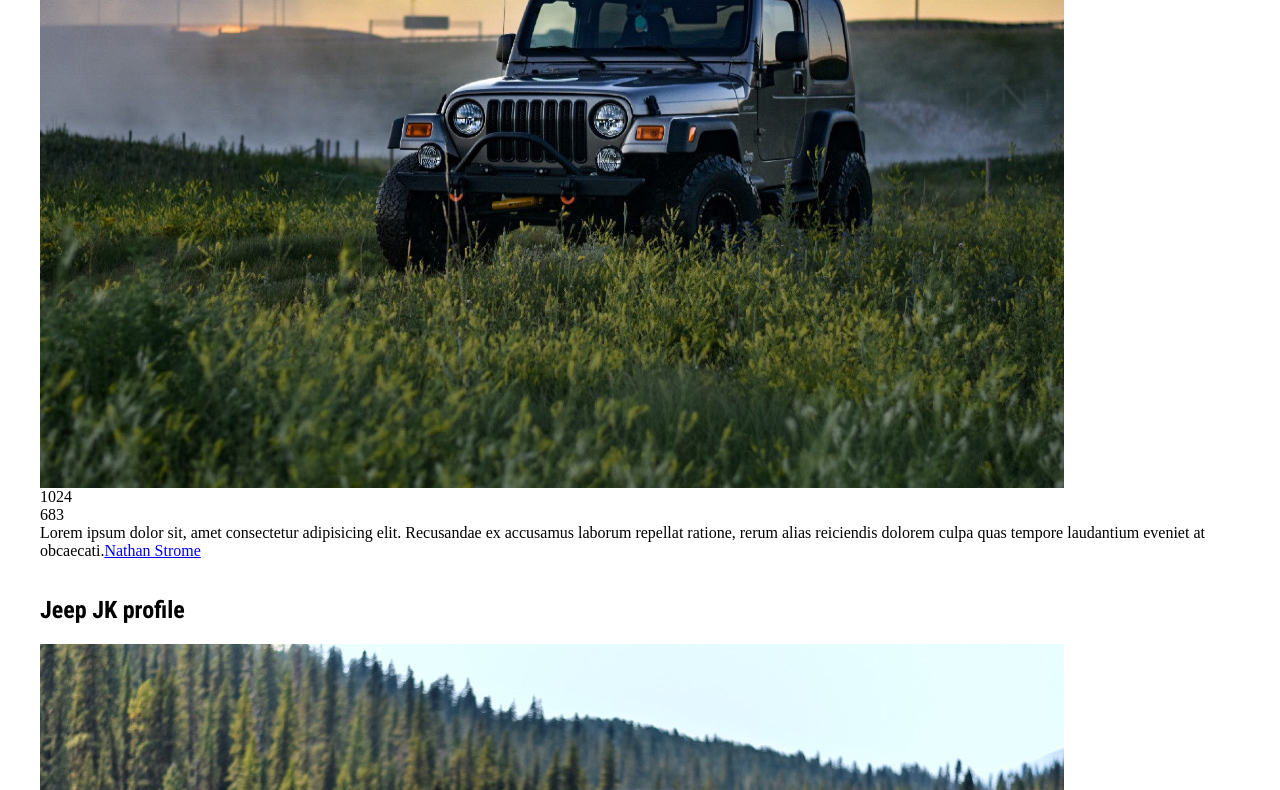
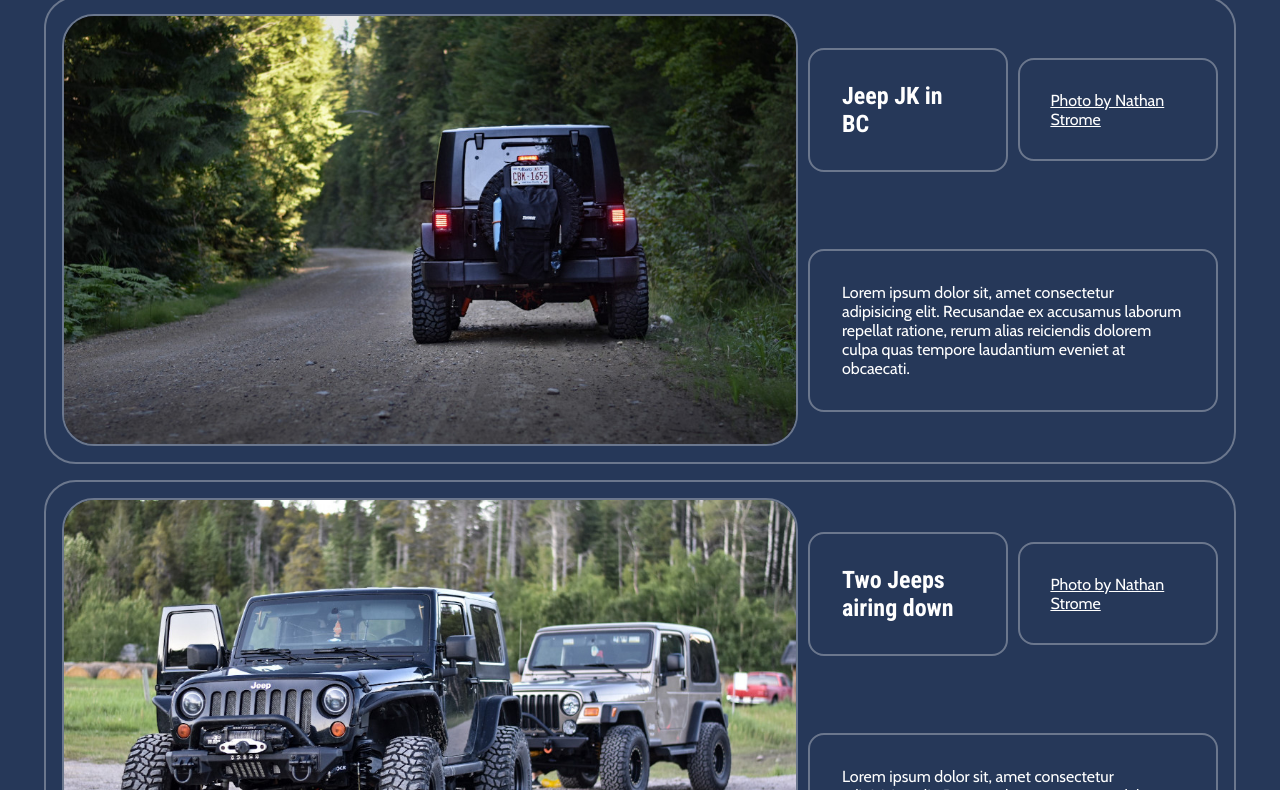
Before and after one commit to MakaylaMR/cpnt262-a2, a plain HTML site: page index.html in a window 1280 px wide. Shown: the part 2010-2800 px from the top of the page. Drawn offline with nearby package versions, Linux system fonts and the light colour scheme.

Commit message:
finished styling

```diff
--- a/index.html
+++ b/index.html
@@ -10,11 +10,11 @@
   <title>Dynamic Image Gallery</title>
 </head>
 <body>
-  <main>
     <!--    heading    -->
     <header>
       <h1 class="header">Jeep Image Gallery</h1>
     </header>
+  <main>
     <!--    everything   -->
     <section></section>
   </main>
--- a/scripts/main.js
+++ b/scripts/main.js
@@ -9,7 +9,7 @@ const jeeps = [
     height: 683,
     pathURL:'assets/images/couple-jeeps-medium.jpg',
     credit: 'Nathan Strome',
-    creditLink: '<a href="https://www.instagram.com/evolution_jk/',
+    creditLink: 'https://www.instagram.com/evolution_jk/',
     alt: 'Two Jeeps'
   },
   {
@@ -20,7 +20,7 @@ const jeeps = [
     height: 683,
     pathURL:'assets/images/jeep-background-medium.jpg',
     credit: 'Nathan Strome',
-    creditLink: '<a href="https://www.instagram.com/evolution_jk/',
+    creditLink: 'https://www.instagram.com/evolution_jk/',
     alt: 'Two Jeeps'
   },
   {
@@ -31,7 +31,7 @@ const jeeps = [
     height: 683,
     pathURL:'assets/images/jeep-profile-makayla-medium.jpg',
     credit: 'Nathan Strome',
-    creditLink: '<a href="https://www.instagram.com/evolution_jk/',
+    creditLink: 'https://www.instagram.com/evolution_jk/',
     alt: 'jeeps'
   },
   {
@@ -42,7 +42,7 @@ const jeeps = [
     height: 683,
     pathURL:'assets/images/jeep-profile-nathan-medium.jpg',
     credit: 'Nathan Strome',
-    creditLink: '<a href="https://www.instagram.com/evolution_jk/',
+    creditLink: 'https://www.instagram.com/evolution_jk/',
     alt: 'jeeps'
   },
   {
@@ -53,7 +53,7 @@ const jeeps = [
     height: 683,
     pathURL:'assets/images/jeepjk-bctrip-medium.jpg',
     credit: 'Nathan Strome',
-    creditLink: '<a href="https://www.instagram.com/evolution_jk/',
+    creditLink: 'https://www.instagram.com/evolution_jk/',
     alt:'jeeps in bc'
   },
   {
@@ -64,7 +64,7 @@ const jeeps = [
     height: 683,
     pathURL:'assets/images/jeepjk-jeeptj-airdown-medium.jpg',
     credit: 'Nathan Strome',
-    creditLink: '<a href="https://www.instagram.com/evolution_jk/',
+    creditLink: 'https://www.instagram.com/evolution_jk/',
     alt:'jeeps'
   },
   {
@@ -75,7 +75,7 @@ const jeeps = [
     height: 683,
     pathURL:'assets/images/jeeptj-airdown-medium.jpg',
     credit: 'Nathan Strome',
-    creditLink: '<a href="https://www.instagram.com/evolution_jk/',
+    creditLink: 'https://www.instagram.com/evolution_jk/',
     alt:'jeeps'
   },
   {
@@ -86,7 +86,7 @@ const jeeps = [
     height: 682,
     pathURL:'assets/images/jeeptj-hole-medium.jpg',
     credit: 'Nathan Strome',
-    creditLink: '<a href="https://www.instagram.com/evolution_jk/',
+    creditLink: 'https://www.instagram.com/evolution_jk/',
     alt:'jeeps'
   },
   {
@@ -97,7 +97,7 @@ const jeeps = [
     height: 683,
     pathURL:'assets/images/jeeptj-sideprofile-medium.jpg',
     credit: 'Nathan Strome',
-    creditLink: '<a href="https://www.instagram.com/evolution_jk/>Nathan Strome</a>',
+    creditLink: 'https://www.instagram.com/evolution_jk/',
     alt:'jeeps'
   }
 ];
@@ -117,31 +117,34 @@ jeeps.forEach( function(jeep){
     title.innerHTML = jeep.title;
     figure.appendChild(title);
 
-  //Creating img element, this is where the image, the alt and its source will be located (all inside the img element)
+  //Creating img element, this is where the image, the alt, its source, height and width will be located (all inside the img element)
     const img = document.createElement('img');
     img.src = jeep.pathURL;
     img.alt = jeep.description;
     img.width = jeep.width;
-    img. height = jeep.height;
+    img.height = jeep.height;
     figure.appendChild(img);
 
-  //Creating aside elements for width and height, I had a very specific vision for css grid, this is why I chose to display these into the HTML. Otherwise can include these into the img tag above.
-    const width = document.createElement('aside');
-    const height = document.createElement('aside');
-    height.innerHTML = jeep.height;
-    width.innerHTML = jeep.width;
-    figure.appendChild(width);
-    figure.appendChild(height);
+  //Creating aside elements for width and height, I had a very specific vision for css grid, this is why I chose to display these into the HTML. Otherwise can include these into the img tag alone.
+  //   const width = document.createElement('aside');
+  //   const height = document.createElement('aside');
+  //   height.innerHTML = jeep.height;
+  //   width.innerHTML = jeep.width;
+  //   figure.appendChild(width);
+  //   figure.appendChild(height);
+
+  // //Adding classes to differentiate aside elements in css grid.
+  //   height.classList.add('height');
+  //   width.classList.add('width');
+
+  //Creating a anchor element, this displays the photographers name and attached is a link to his "portfolio". (instagram)
+    const creditLink = document.createElement('a');
+    creditLink.href = jeep.creditLink;
+    creditLink.innerHTML = `Photo by ${jeep.credit}`;
+    figure.appendChild(creditLink);
 
   //Creating a figcaption element this includes the image description.
     const figCaption = document.createElement('figcaption')
     figCaption.innerHTML = `${jeep.description}`;
     figure.appendChild(figCaption);
-
-  // an anchor element is created for the credit link and nested within a figcaption
-
-    const creditLink = document.createElement('a');
-    creditLink.href = jeep.creditURL;
-    creditLink.innerHTML = jeep.credit;
-    figCaption.appendChild(creditLink);
   });
--- a/styles/main.css
+++ b/styles/main.css
@@ -3,14 +3,13 @@
 /*         FONTS        */
 /*headings*/
 h1,
-h2,
-h3,
-.aside {
+h2 {
   font-family: 'Roboto Condensed', sans-serif;
 }
 
 /*paragraphs*/
-.description,
+figcaption,
+a,
 footer {
   font-family: 'Cabin', sans-serif;
 }
@@ -24,13 +23,13 @@ footer {
 }
 
 header {
-  background: #000;
+  background: #17223b;
   color: #FFF;
 }
 
 /*footer*/
 footer {
-  background: #000;
+  background: #17223b;
   color: #FFF;
 
   margin: 0;
@@ -39,6 +38,89 @@ footer {
   text-align: center;
 }
 
+body{
+  background-color: #263859;
+}
+
+main {
+  display:grid;
+  justify-items: center;
+}
+
 figure {
   display: grid;
+
+  justify-content:center;
+
+  gap:10px;
+
+  max-width: 1200px;
+
+  border-radius: 2rem;
+  border: 2px solid #6b778d;
+
+  padding: 1rem;
+
+  grid-template-columns: auto auto 200px 200px;
+  grid-template-rows: auto auto;
+  grid-template-areas:
+  "image image title link"
+  "image image description description"
+  ;
 }
+
+/* Naming Grid Areas */
+img {
+  grid-area: image;
+
+  object-fit: cover;
+
+  width: 46rem;
+  height: 27rem;
+  max-width: 100%;
+
+  border: 2px solid #6b778d;
+  border-radius:2rem;
+}
+
+h2 {
+  grid-area: title;
+
+  place-self: center;
+
+  padding:2rem;
+  margin:0;
+
+  border: 2px solid #6b778d;
+  border-radius:1rem;
+
+  color: #FFF;
+}
+
+a {
+  grid-area: link;
+
+  place-self: center;
+
+  padding: 1.9rem;
+  margin:0;
+
+  border: 2px solid #6b778d;
+  border-radius:1rem;
+
+  color: #FFF;
+}
+
+figcaption {
+  grid-area: description;
+
+  place-self: center;
+
+  margin:0;
+  padding: 2rem;
+
+  border: 2px solid #6b778d;
+  border-radius:1rem;
+
+  color: #FFF;
+}
```
Also changed, not shown: 1 other file.
